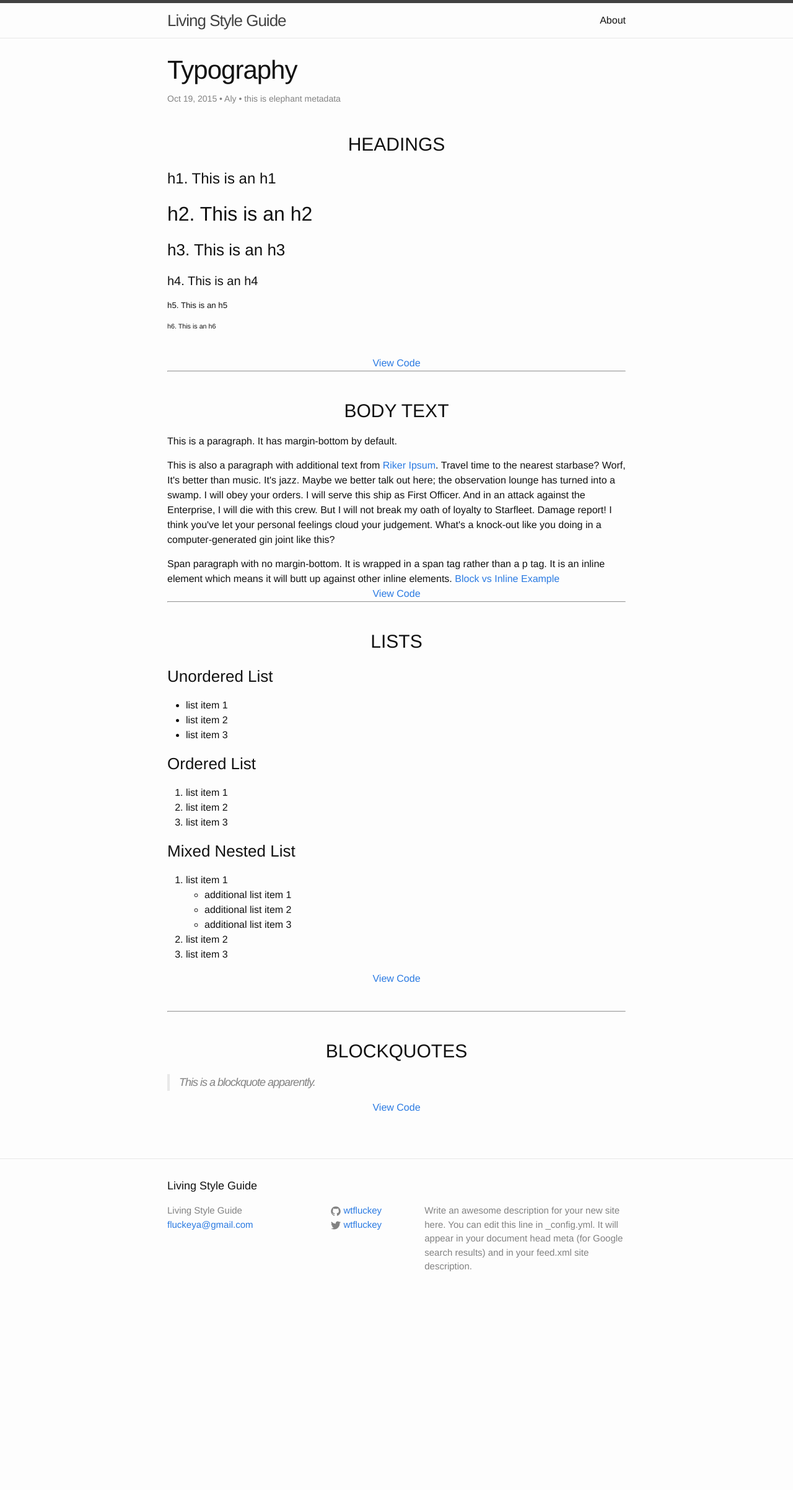
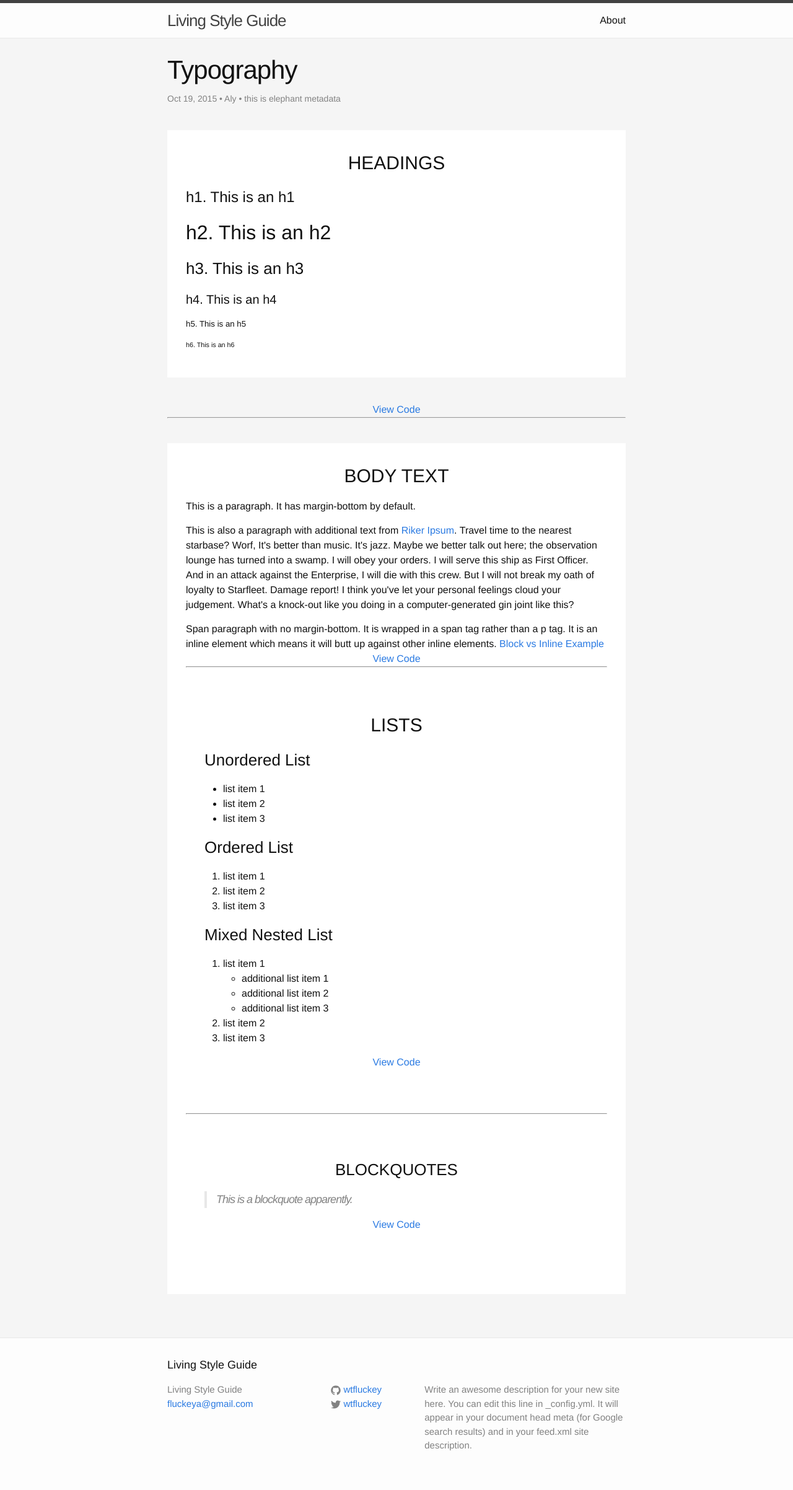
Before and after one commit to wtfluckey/style-guide, a Jekyll site: the page built from _posts/2015-10-19-Typography.html, in a window 1280 px wide. Shown: the whole page at 62% size. Built offline with Jekyll 4.4.1, drawn with Linux system fonts in a browser that asks for light colours; nearby versions of some CDN libraries; before the commit the page ends 2115 px from its top, so only the background shows below that.

Commit message:
style tweaks

```diff
--- a/_sass/_layout.scss
+++ b/_sass/_layout.scss
@@ -163,6 +163,7 @@
  */
 .page-content {
     padding: $spacing-unit 0;
+    background: #f5f5f5;
 }
 
 .page-heading {
@@ -234,3 +235,11 @@
         }
     }
 }
+
+
+// ALY ADDED STYLES
+
+.no-bullets {
+  list-style-type: none;
+  margin-left: 0;
+}
--- a/_sass/_style-guide-specific.scss
+++ b/_sass/_style-guide-specific.scss
@@ -1,11 +1,14 @@
 .section {
   margin: 40px 0;
+  background: #fff;
+  padding: 30px;
+}
 
-  .section-title {
-    font-size: 30px;
-    text-align: center;
-  }
+.section-title {
+  font-size: 30px;
+  text-align: center;
 }
+
 
 .view-code {
   text-align: center;
```
